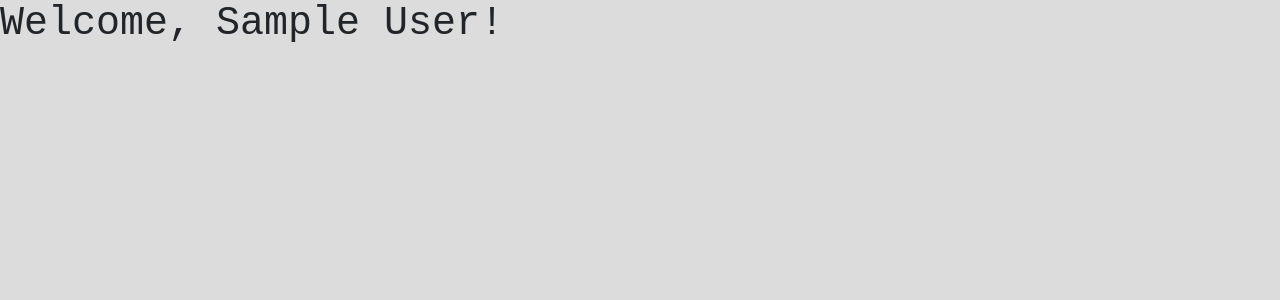
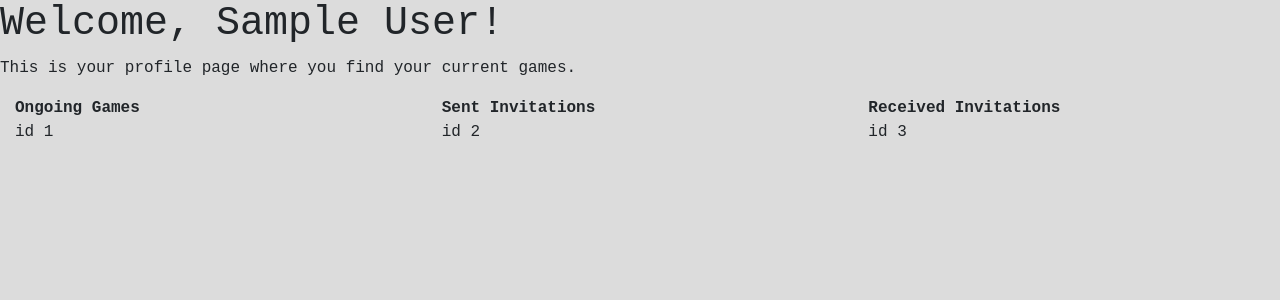
Before and after one commit to Lisa-86/Risk, a Flask app: page /profile in a window 1280 px wide. Shown: the part 56-356 px from the top of the page. Run offline with Flask 2, Linux system fonts and the light colour scheme; the visitor is signed in with stand-in values (Sample User, id 1); data comes from the database, SQL or seed files in the repository; some libraries are stand-ins or nearby versions.

Commit message:
48th Commit - created some columns on the profile page where we can store games

```diff
--- a/templates/profile.html
+++ b/templates/profile.html
@@ -4,4 +4,42 @@
 <h1 class="title">
   Welcome, {{name}}!
 </h1>
+<p> This is your profile page where you find your current games. </p>
+
+
+<div class="container-fluid">
+  <div class="row">
+    <div class="col-md", id="ongoing">
+        <strong>
+            Ongoing Games
+        </strong>
+    </div>
+
+    <div class="col-md", id='sent'>
+        <strong>
+            Sent Invitations
+        </strong>
+    </div>
+
+    <div class="col-md", id="received">
+        <strong>
+        Received Invitations
+        </strong>
+    </div>
+  </div>
+
+  <div class="row">
+    <div class="col-md">
+      id 1
+    </div>
+    <div class="col-md">
+      id 2
+    </div>
+    <div class="col-md">
+      id 3
+    </div>
+  </div>
+</div>
+
+
 {% endblock %}
```
Also changed, not shown: __init__.py (added).
